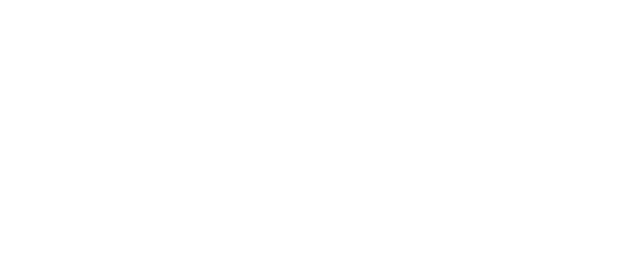
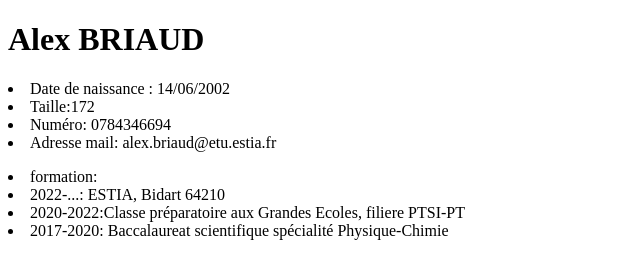
Before and after one commit to A2xb/A2xb.github.io, a plain HTML site: page index.html in a window 1280 px wide. Shown: the whole page, without its empty margins (0-640 px from the left). Drawn offline with Linux system fonts and the light colour scheme.

Commit message:
Add personal info

```diff
--- a/index.html
+++ b/index.html
@@ -2,9 +2,23 @@
 <html lang="fr" dir="ltr">
   <head>
     <meta charset="utf-8">
-    <title> </title>
+    <title> Alex BRIAUD </title>
   </head>
+
   <body>
+    <h1>Alex BRIAUD</h1>
+    <p><li>Date de naissance : 14/06/2002</li>
+        <li>Taille:172</li>
+        <li>Numéro: 0784346694</li>
+        <li>Adresse mail: alex.briaud@etu.estia.fr </li>
+
+    </p>
+    <p>
+        <li>formation:</li>
+        <li>2022-...: ESTIA, Bidart 64210</li>
+        <li>2020-2022:Classe préparatoire aux Grandes Ecoles, filiere PTSI-PT</li>
+        <li>2017-2020: Baccalaureat scientifique spécialité Physique-Chimie</li>
+    </p>
 
   </body>
 </html>
```
